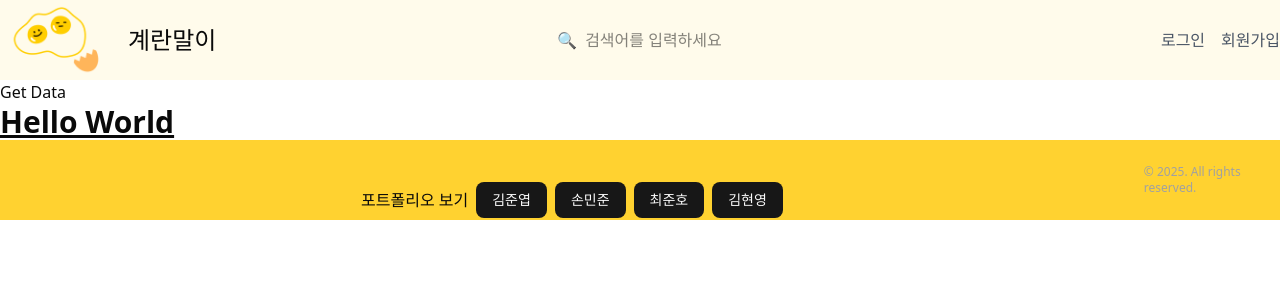
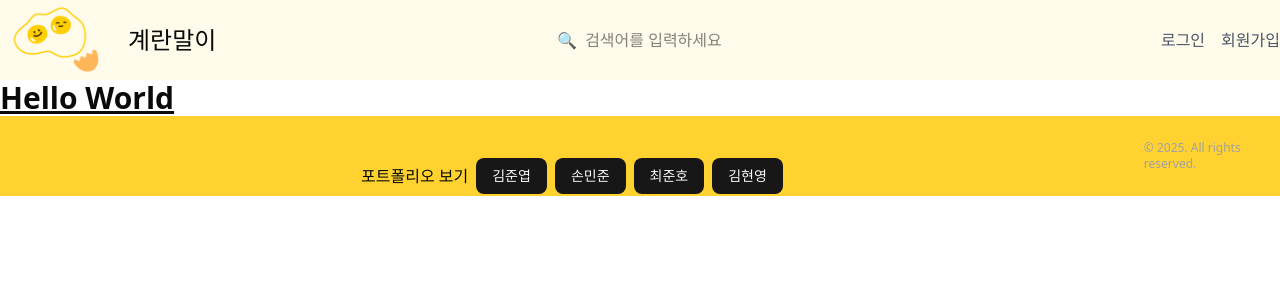
Before and after one commit to 0xMegg/team2, a Next.js app: page / in a window 1280 px wide. Shown: the top 300 px of the page. Built offline with nearby package versions, Linux system fonts and the light colour scheme; no server answers; the database is empty.

Commit message:
temp commit

```diff
--- a/src/app/page.tsx
+++ b/src/app/page.tsx
@@ -1,21 +1,18 @@
-"use client";
-
-import { supabase } from "../../utils/client";
-import { useEffect } from "react";
+// import { supabase } from "../../utils/client";
+// import { useEffect } from "react";
 
 export default function Home() {
-  const getData = async () => {
-    const { data: test } = await supabase.from("test").select("*");
-    console.log(test);
-  };
+  // const getData = async () => {
+  //   const { data: test } = await supabase.from("test").select("*");
+  //   console.log(test);
+  // };
 
-  useEffect(() => {
-    getData();
-  }, []);
+  // useEffect(() => {
+  //   getData();
+  // }, []);
 
   return (
     <div>
-      <button onClick={getData}>Get Data</button>
       <h1 className="text-3xl font-bold underline">Hello World</h1>
     </div>
   );
```
